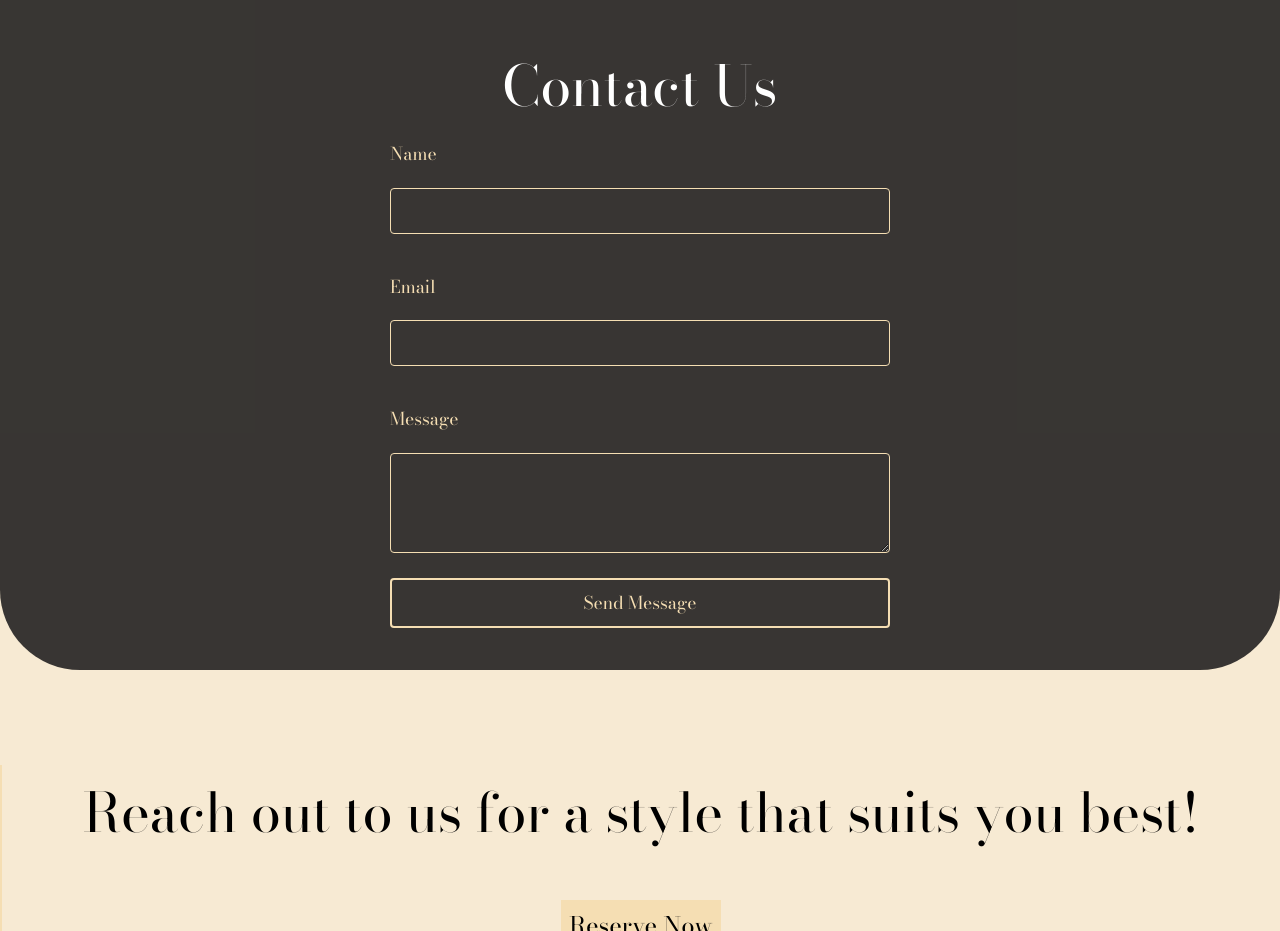
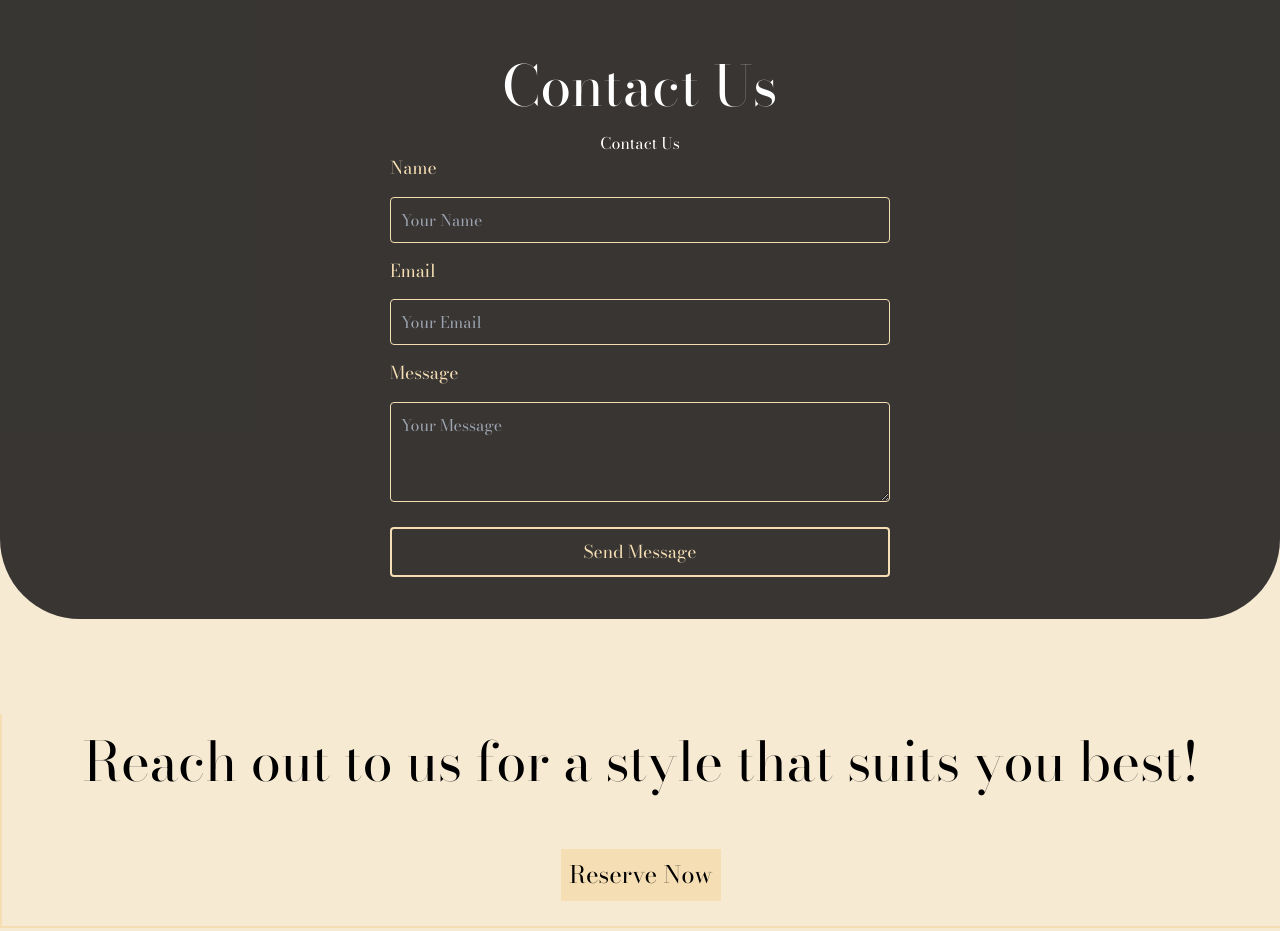
Before and after one commit to TORY-SKY/temscutz, a React (Vite) app: page / in a window 1280 px wide. Shown: the part 4140-5071 px from the top of the page. Built offline with nearby package versions, Linux system fonts and the light colour scheme.

Commit message:
reserve now fix

```diff
--- a/package.json
+++ b/package.json
@@ -11,6 +11,7 @@
     "preview": "vite preview"
   },
   "dependencies": {
+    "@emailjs/browser": "^4.4.1",
     "@emotion/react": "^11.13.3",
     "@emotion/styled": "^11.13.0",
     "@mui/icons-material": "^6.1.5",
--- a/src/components/ContactUs.tsx
+++ b/src/components/ContactUs.tsx
@@ -1,5 +1,5 @@
 import React, { useRef } from "react";
-import emailjs from '@emailjs/browser';
+import emailjs from "@emailjs/browser";
 import "./CSS/contactus.css";
 
 const ContactUs: React.FC = () => {
@@ -11,33 +11,37 @@ const ContactUs: React.FC = () => {
     if (form.current) {
       emailjs
         .sendForm(
-          "service_dyth752", // Replace with your EmailJS Service ID
-          "template_4ajj7x6", // Replace with your EmailJS Template ID
+          process.env.REACT_APP_EMAILJS_SERVICE_ID!, // Use your Service ID
+          process.env.REACT_APP_EMAILJS_TEMPLATE_ID!, // Use your Template ID
           form.current,
-          "BXR08gKJf_aum3eR6yvqN" // Replace with your EmailJS User ID
+          process.env.REACT_APP_EMAILJS_PUBLIC_KEY! // Use your Public Key
         )
         .then(
           (result) => {
-            alert(`Message sent successfully! ${result}`);
+            alert("Message sent successfully!");
+            console.log("Email result:", result);
           },
           (error) => {
-            alert(`An error occurred, please try again later. ${error}`);
+            alert("An error occurred, please try again later.");
+            console.error("Email error:", error);
           }
         );
+      form.current.reset(); // Clear the form after sending
     }
   };
 
   return (
     <div className="contact-container">
+      <h2>Contact Us</h2>
       <form ref={form} onSubmit={sendEmail} className="contact-form">
         <label>Name</label>
-        <input type="text" name="user_name" required />
+        <input type="text" name="user_name" required placeholder="Your Name" />
 
         <label>Email</label>
-        <input type="email" name="user_email" required />
+        <input type="email" name="user_email" required placeholder="Your Email" />
 
         <label>Message</label>
-        <textarea name="message" required />
+        <textarea name="message" required placeholder="Your Message"></textarea>
 
         <button type="submit" className="submit-button">
           Send Message
--- a/src/components/ReservationModal.css
+++ b/src/components/ReservationModal.css
@@ -1,83 +1,40 @@
-/* Modal overlay */
 .modal-overlay {
   position: fixed;
   top: 0;
   left: 0;
-  right: 0;
-  bottom: 0;
+  width: 100%;
+  height: 100%;
   background: rgba(0, 0, 0, 0.5);
   display: flex;
   justify-content: center;
   align-items: center;
-  place-items: center;
-  z-index: 1000;
-  animation: fadeIn 0.5s ease-in-out;
 }
 
-/* Modal content */
 .modal-content {
-  background: rgba(255, 255, 255, 0.1);
-  backdrop-filter: blur(10px);
-  border-radius: 15px;
+  background: white;
   padding: 20px;
+  border-radius: 8px;
+  box-shadow: 0 4px 8px rgba(0, 0, 0, 0.2);
   width: 90%;
-  max-width: 400px;
-  box-shadow: 0 0 15px rgba(0, 0, 0, 0.2);
-  animation: slideIn 0.5s ease-in-out;
-  color: #fff;
+  max-width: 500px;
 }
 
-/* Form and button styles */
-form label {
-  display: block;
-  margin: 10px 0 5px;
+.close-button {
+  background: red;
+  color: white;
+  border: none;
+  padding: 8px 16px;
+  cursor: pointer;
+  border-radius: 4px;
+  margin-top: 10px;
 }
 
-form input,
-form select {
-  width: 100%;
-  padding: 8px;
-  margin-bottom: 15px;
-  border: 1px solid #ccc;
-  border-radius: 5px;
-  background: rgba(255, 255, 255, 0.2);
-  color: #fff;
+.submit-button {
+  background: green;
+  color: white;
+  border: none;
+  padding: 10px 20px;
+  cursor: pointer;
+  border-radius: 4px;
+  margin-top: 10px;
 }
-
-.submit-button,
-.close-button {
-  background-color: black;
-  border: none;
-  color: white;
-  padding: 10px 20px;
-  margin-top: 10px;
-  /* border-radius: 5px; */
-  cursor: pointer;
-  transition: background-color 0.3s ease;
-}
-
-.submit-button:hover,
-.close-button:hover {
-  background-color: #0c7abf;
-}
-
-/* Animations */
-@keyframes fadeIn {
-  from {
-    opacity: 0;
-  }
-  to {
-    opacity: 1;
-  }
-}
-
-@keyframes slideIn {
-  from {
-    transform: translateY(-50px);
-    opacity: 0;
-  }
-  to {
-    transform: translateY(0);
-    opacity: 1;
-  }
-}
--- a/src/components/Test.tsx
+++ b/src/components/Test.tsx
@@ -1,4 +1,5 @@
 import React, { useState } from "react";
+import emailjs from "@emailjs/browser"; // EmailJS for sending emails
 import "./ReservationModal.css"; // Import custom CSS for styling
 
 // Define the props for the modal component
@@ -26,11 +27,50 @@ const ReservationModal: React.FC<ReservationModalProps> = ({
     setFormData((prevData) => ({ ...prevData, [id]: value }));
   };
 
+  // Function to send reservation details via EmailJS
+  const sendEmail = () => {
+    emailjs
+      .send(
+        process.env.REACT_APP_EMAILJS_SERVICE_ID!,
+        process.env.REACT_APP_EMAILJS_TEMPLATE_ID!,
+        {
+          user_name: formData.name,
+          reservation_date: formData.date,
+          reservation_time: formData.time,
+          service: formData.service,
+        },
+        process.env.REACT_APP_EMAILJS_PUBLIC_KEY!
+      )
+      .then(
+        (result) => {
+          console.log("Email sent successfully:", result);
+          alert("Reservation details have been emailed successfully!");
+        },
+        (error) => {
+          console.error("Error sending email:", error);
+          alert("Failed to send reservation details via email.");
+        }
+      );
+  };
+
+  // Function to send reservation details via WhatsApp
+  const sendWhatsApp = () => {
+    const phoneNumber = "YOUR_WHATSAPP_NUMBER"; // Replace the number
+    const whatsappMessage = `Hello, I would like to make a reservation:\n\nName: ${formData.name}\nDate: ${formData.date}\nTime: ${formData.time}\nService: ${formData.service}`;
+    const whatsappUrl = `https://api.whatsapp.com/send?phone=${phoneNumber}&text=${encodeURIComponent(
+      whatsappMessage
+    )}`;
+    window.open(whatsappUrl, "_blank"); // Open WhatsApp in a new tab
+  };
+
   // Handle form submission
   const handleSubmit = (e: React.FormEvent) => {
     e.preventDefault();
-    console.log("Reservation Details:", formData);
-    // Further actions like sending data to a server can be done here
+    // Send reservation details via EmailJS
+    sendEmail();
+    // Send reservation details via WhatsApp
+    sendWhatsApp();
+    // Close the modal after submission
     onClose();
   };
 
```
Also changed, not shown: 2 other files (tests, documents, lock files or other folders).
